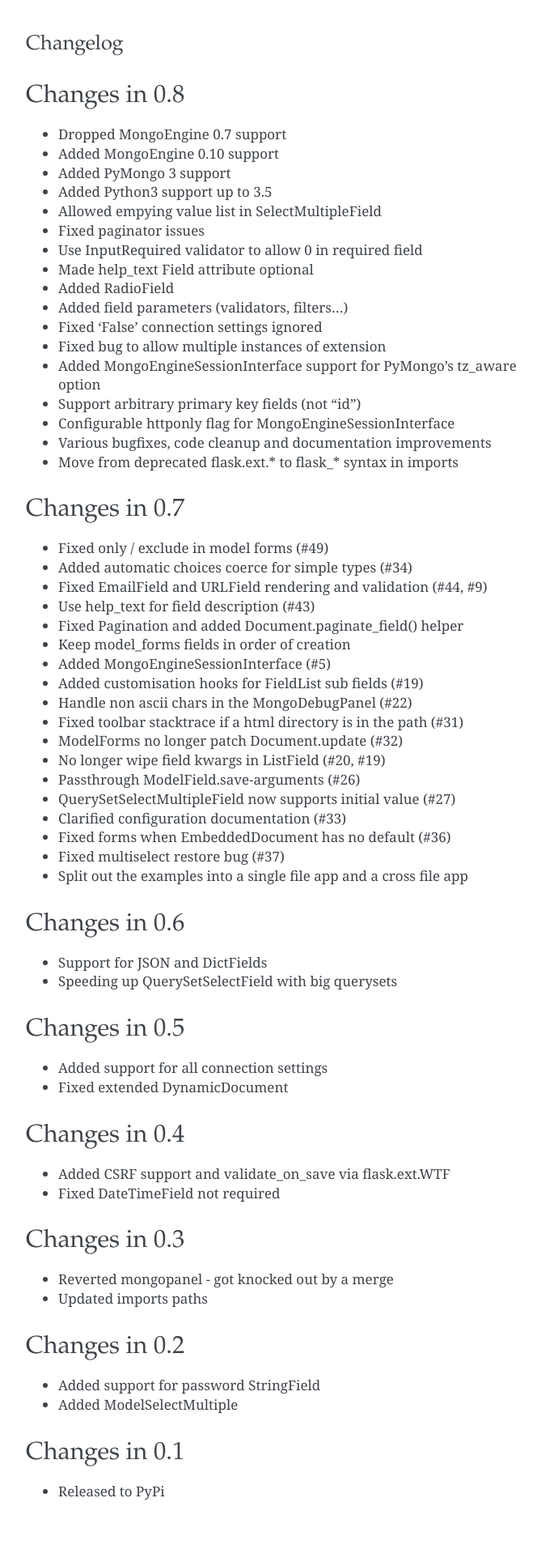
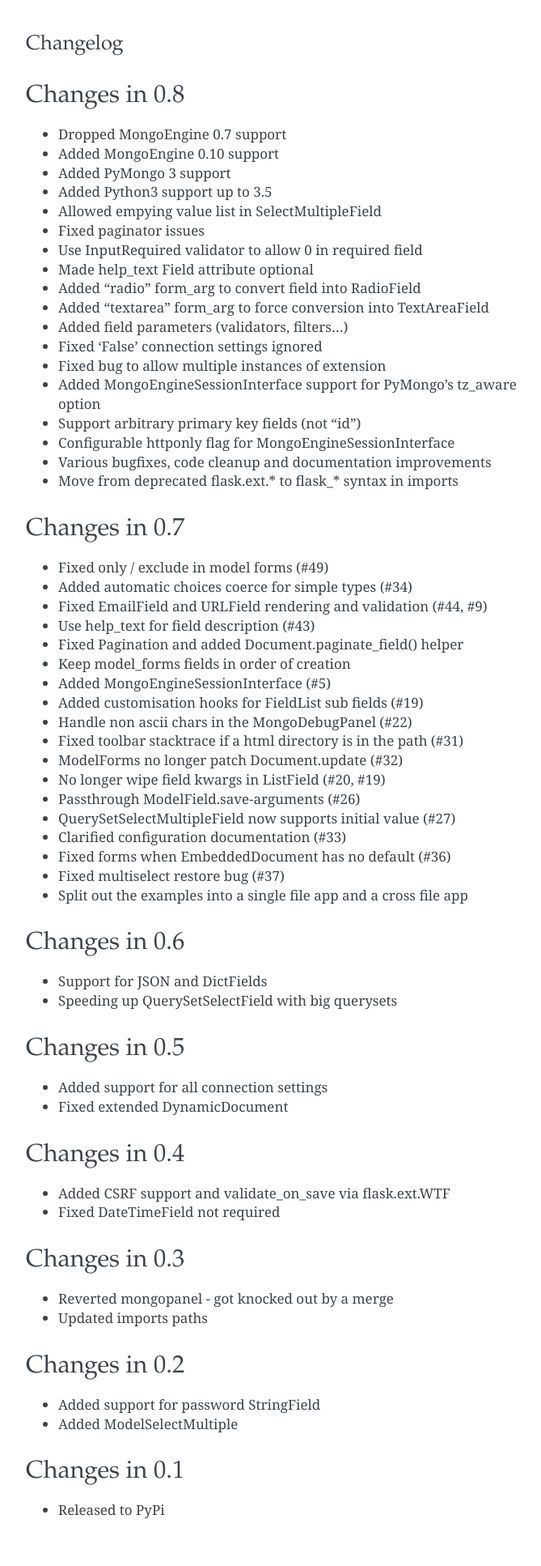
Before and after one commit to MongoEngine/flask-mongoengine, a Sphinx documentation site: the page built from docs/changelog.rst, in a window 1280 px wide. Shown: the whole page at 81% size, without its empty margins (288-957 px from the left). Built offline with Sphinx 7.4.7, drawn with Linux system fonts in a browser that asks for light colours; the version number could not be read and is left out; before the commit the page ends 1910 px from its top, so only the background shows below that.

Commit message:
Changelog update: radio and textarea form_args

```diff
--- a/docs/changelog.rst
+++ b/docs/changelog.rst
@@ -13,7 +13,8 @@
 - Fixed paginator issues
 - Use InputRequired validator to allow 0 in required field
 - Made help_text Field attribute optional
-- Added RadioField
+- Added "radio" form_arg to convert field into RadioField
+- Added "textarea" form_arg to force conversion into TextAreaField
 - Added field parameters (validators, filters...)
 - Fixed 'False' connection settings ignored
 - Fixed bug to allow multiple instances of extension
```
